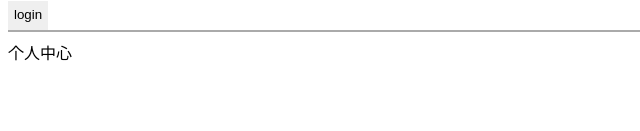
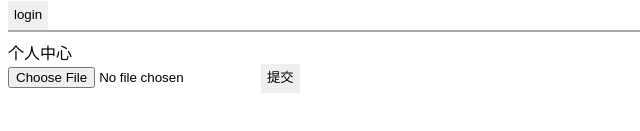
Before and after one commit to MaoScut/react-bbs, a React app: page /private in a window 1280 px wide. Shown: the part 385-516 px from the top of the page, without its empty margins (0-640 px from the left). Built offline with nearby package versions, Linux system fonts and the light colour scheme; the HTML template or start-up script is replaced by a standard one.

Commit message:
添加上传头像功能

```diff
--- a/src/actionTypes/index.js
+++ b/src/actionTypes/index.js
@@ -27,3 +27,5 @@ export const HIDE_EDITOR = 'HIDE_EDOTOR';
 export const UP_TOPIC = 'UP_TOPIC';
 
 export const FETCH_TOPIC_CONTENT = 'FETCH_TOPIC_CONTENT';
+
+export const SUBMIT_IMG = 'SUBMIT_IMG';
--- a/src/components/FirstFloor/index.jsx
+++ b/src/components/FirstFloor/index.jsx
@@ -38,13 +38,14 @@ export default class FirstFloor extends React.Component {
   }
   render() {
     const item = this.props.item;
+    const imgSrc = item.imgHead ? `/images/userHead/${item.ownerId}.jpg` : `/images/userHead/${item.userName[0].toUpperCase()}.png`;
     return (
       <div className="floor">
         <h2>{item.title}</h2>
         <section>
-          <img className="user-head-img" src="/images/90.png" alt="" />
+          <img className="user-head-img" src={imgSrc} alt="" />
           <div>
-            <p>用户名<span>{timeDistance(item.date)}</span></p>
+            <p>{item.userName}<span>{timeDistance(item.date)}</span></p>
             <p>{item.content}</p>
           </div>
           <aside className="clearfix">
--- a/src/components/Floor/index.jsx
+++ b/src/components/Floor/index.jsx
@@ -4,13 +4,14 @@ import './main.scss';
 import { timeDistance } from '../../utils';
 
 export default function Floor({ item }) {
+  const imgSrc = item.imgHead ? `/images/userHead/${item.ownerId}.jpg` : `/images/userHead/${item.userName[0].toUpperCase()}.png`;
   return (
     <div className="floor">
       <h2>{item.title}</h2>
       <section>
-        <img className="user-head-img" src="/images/90.png" alt="" />
+        <img className="user-head-img" src={imgSrc} alt="" />
         <div>
-          <p>用户名<span>{timeDistance(item.date)}</span></p>
+          <p>{item.userName}<span>{timeDistance(item.date)}</span></p>
           <p>{item.content}</p>
         </div>
         <aside>
--- /dev/null
+++ b/src/components/SetHeadImg/index.jsx
@@ -0,0 +1,40 @@
+import React from 'react';
+
+// export default function HeadImg({onSubmit, onCancel}) {
+//   return (
+//     <form action="/setUserHeadImg" method="post" encType="multipart/form-data">
+//       <input type="file" name="img" />
+//       <input type="submit" />
+//     </form>
+//   );
+// }
+export default class SetUserHeadImg extends React.Component {
+  constructor(props) {
+    super(props);
+    this.onClick = this.onClick.bind(this);
+    this.onChange = this.onChange.bind(this);
+    this.fileReader = new FileReader();
+    this.state = {
+      inputValue: null,
+    };
+  }
+  onClick() {
+    this.props.onSubmit(this.state.inputValue);
+  }
+  onChange() {
+    this.fileReader.readAsDataURL(this.input.files[0]);
+    this.fileReader.onloadend = (function () {
+      this.setState({
+        inputValue: this.fileReader.result,
+      });
+    }).bind(this);
+  }
+  render() {
+    return (
+      <div>
+        <input type="file" name="" id="" ref={input => this.input = input} onChange={this.onChange} />
+        <button onClick={this.onClick}>提交</button>
+      </div>
+    );
+  }
+}
--- a/src/store/ajax.js
+++ b/src/store/ajax.js
@@ -26,8 +26,8 @@ export function fetchArticles() {
   return ajax('get', '/fetchAll').then(data => JSON.parse(data));
 }
 
-export function registerUser({ email, password }) {
-  return ajax('post', '/regist', { email, password });
+export function registerUser(registMessage) {
+  return ajax('post', '/regist', registMessage);
 }
 
 export function loginUser({ email, password }) {
@@ -69,3 +69,7 @@ export function upFollow(obj) {
 export function fetchTopicContent(id) {
   return ajax('post', '/fetchTopicContent', { id }).then(data => JSON.parse(data));
 }
+
+export function setUserHeadImg(imgUri) {
+  return ajax('post', '/setUserHeadImg', { imgUri }).then(data => JSON.parse(data));
+}
--- a/src/views/Private/index.jsx
+++ b/src/views/Private/index.jsx
@@ -1,10 +1,12 @@
 // 个人中心页面
 import React from 'react';
+import SetHeadImg from '../../components/SetHeadImg';
 
-export default function () {
+export default function ({ actions }) {
   return (
     <div>
       个人中心
+      <SetHeadImg onSubmit={actions.setUserHeadImg} />
     </div>
   );
 }
```
